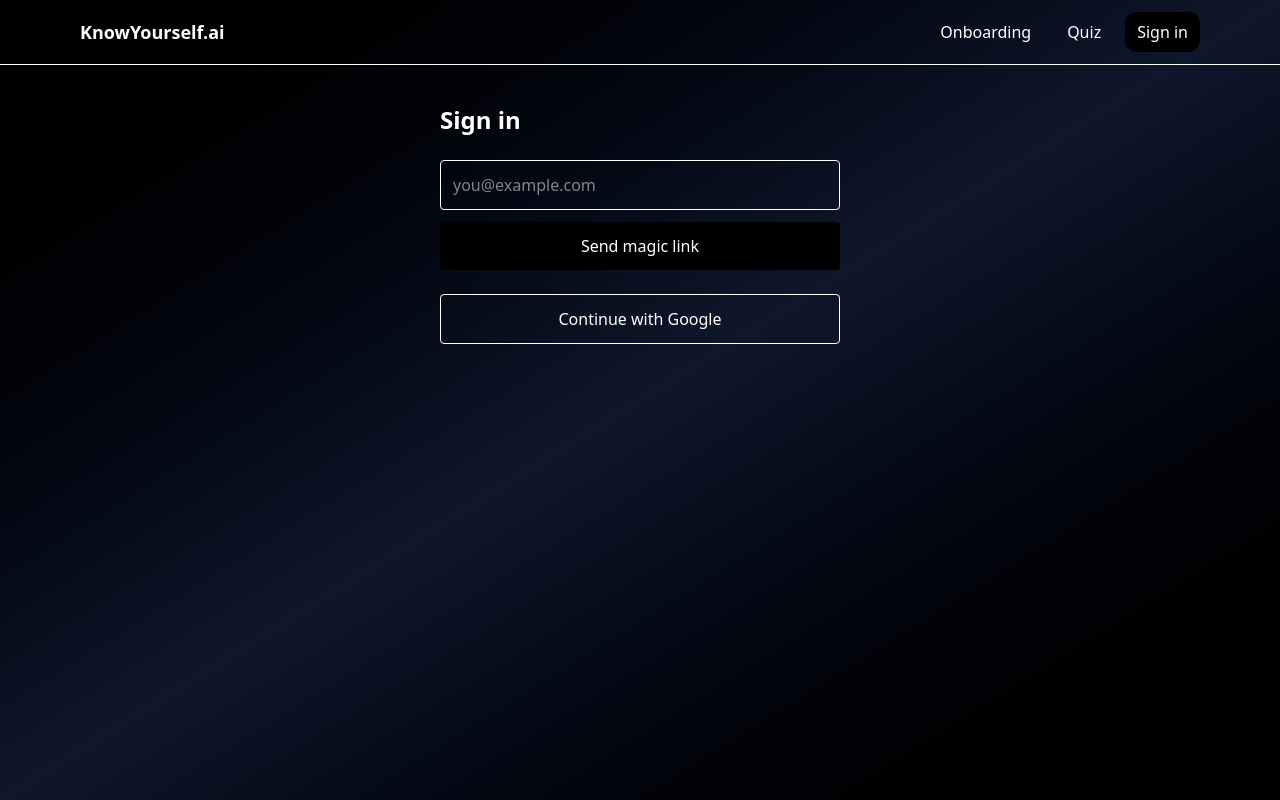
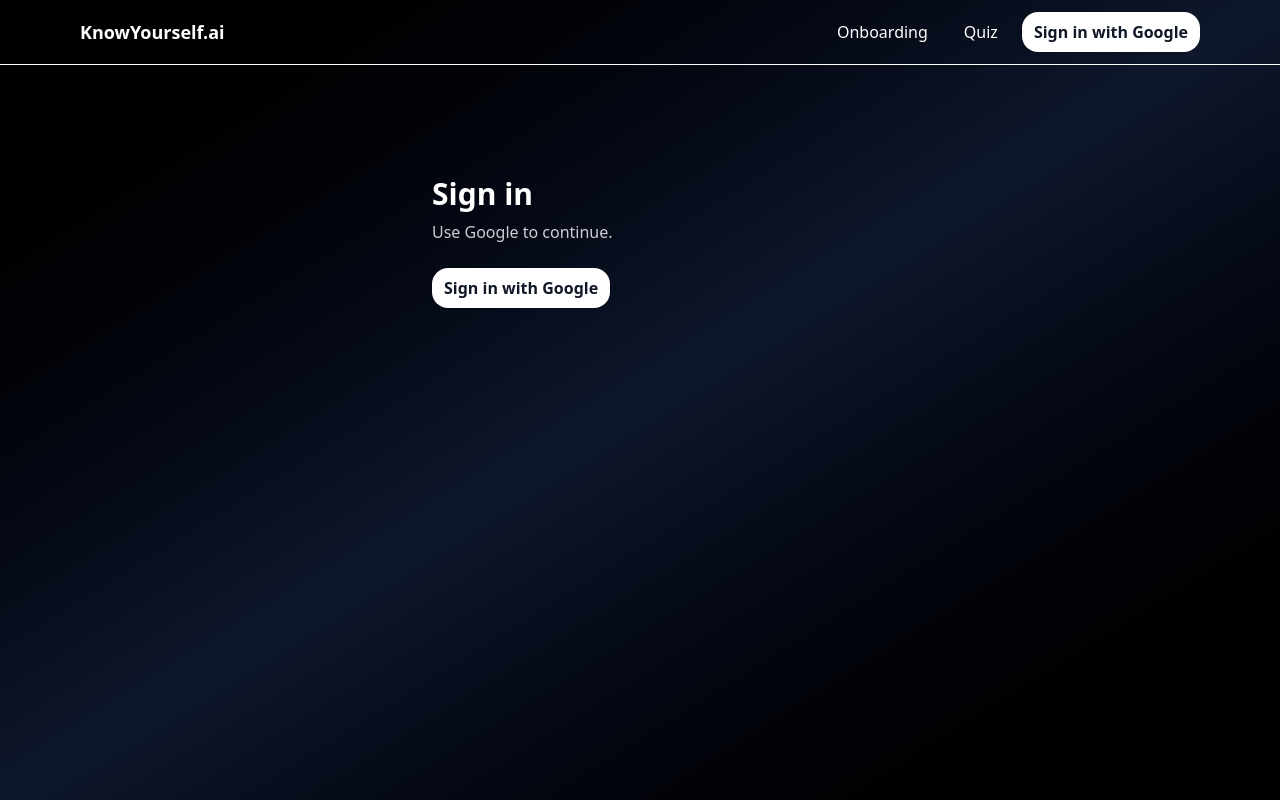
Before and after one commit to JustinSallee/knowyourself.ai, a Next.js app: page /signin in a window 1280 px wide. Built offline with nearby package versions, Linux system fonts and the light colour scheme; no server answers.

Commit message:
cleanup: remove TopNav, clear cache, alias set

```diff
--- a/src/app/signin/page.tsx
+++ b/src/app/signin/page.tsx
@@ -1,64 +1,18 @@
 "use client";
-import { useEffect } from "react";
-import { useRouter, useSearchParams } from "next/navigation";
-import { supabaseBrowser } from "@/lib/supabase-browser";
+
+import SignInButton from "@/components/SignInButton";
 
 export default function SignInPage() {
-  const sb = supabaseBrowser();
-  const router = useRouter();
-  const params = useSearchParams();
-  const next = params.get("next") || "/";
+  // default to send users back to the quiz after signing in
+  return (
+    <div className="mx-auto max-w-md px-4 pt-24 text-white">
+      <h1 className="text-3xl font-bold">Sign in</h1>
+      <p className="mt-2 opacity-80">Use Google to continue.</p>
 
-  useEffect(() => {
-    const { data: listener } = sb.auth.onAuthStateChange((_e, session) => {
-      if (session) router.replace(next);
-    });
-    return () => listener.subscription.unsubscribe();
-  }, [sb, router, next]);
-
-  const signInWithEmail = async (e: React.FormEvent<HTMLFormElement>) => {
-    e.preventDefault();
-    const email = new FormData(e.currentTarget).get("email") as string;
-    const { error } = await sb.auth.signInWithOtp({
-      email,
-      options: {
-        emailRedirectTo: `${process.env.NEXT_PUBLIC_SITE_URL}/signin?next=${encodeURIComponent(next)}`
-      },
-    });
-    if (error) alert(error.message);
-    else alert("Check your email for the magic link");
-  };
-
-  const signInWithGoogle = async () => {
-    const { error } = await sb.auth.signInWithOAuth({
-      provider: "google",
-      options: {
-        redirectTo: `${process.env.NEXT_PUBLIC_SITE_URL}/auth/callback?next=${encodeURIComponent(next)}`
-      },
-    });
-    if (error) alert(error.message);
-  };
-
-  return (
-    <main className="mx-auto max-w-md p-6 space-y-6">
-      <h1 className="text-2xl font-bold">Sign in</h1>
-
-      <form onSubmit={signInWithEmail} className="space-y-3">
-        <input
-          name="email"
-          type="email"
-          placeholder="you@example.com"
-          className="w-full rounded border p-3"
-          required
-        />
-        <button type="submit" className="w-full rounded bg-black p-3 text-white">
-          Send magic link
-        </button>
-      </form>
-
-      <button onClick={signInWithGoogle} className="w-full rounded border p-3">
-        Continue with Google
-      </button>
-    </main>
+      <div className="mt-6">
+        {/* SignInButton computes redirectTo from window.location.origin */}
+        <SignInButton next="/quiz" />
+      </div>
+    </div>
   );
 }
--- a/src/components/SignInButton.tsx
+++ b/src/components/SignInButton.tsx
@@ -18,9 +18,9 @@ export default function SignInButton({ next = "/quiz" }: { next?: string }) {
   return (
     <button
       onClick={onClick}
-      className="px-3 py-2 rounded-xl bg-black text-white hover:opacity-90"
+      className="px-3 py-2 rounded-2xl bg-white text-gray-900 font-semibold shadow hover:opacity-90"
     >
-      Sign in
+      Sign in with Google
     </button>
   );
 }
--- a/src/lib/supabase-browser.ts
+++ b/src/lib/supabase-browser.ts
@@ -1,11 +1,3 @@
-import { createClient } from '@supabase/supabase-js';
-let client: ReturnType<typeof createClient> | null = null;
-export function supabaseBrowser() {
-  if (!client) {
-    client = createClient(
-      process.env.NEXT_PUBLIC_SUPABASE_URL!,
-      process.env.NEXT_PUBLIC_SUPABASE_ANON_KEY!
-    );
-  }
-  return client;
-}
+"use client";
+import { createSupabaseClient } from "./supabase/client";
+export const supabaseBrowser = createSupabaseClient;
```
Also changed, not shown: tsconfig.json (+16 -26 lines).
